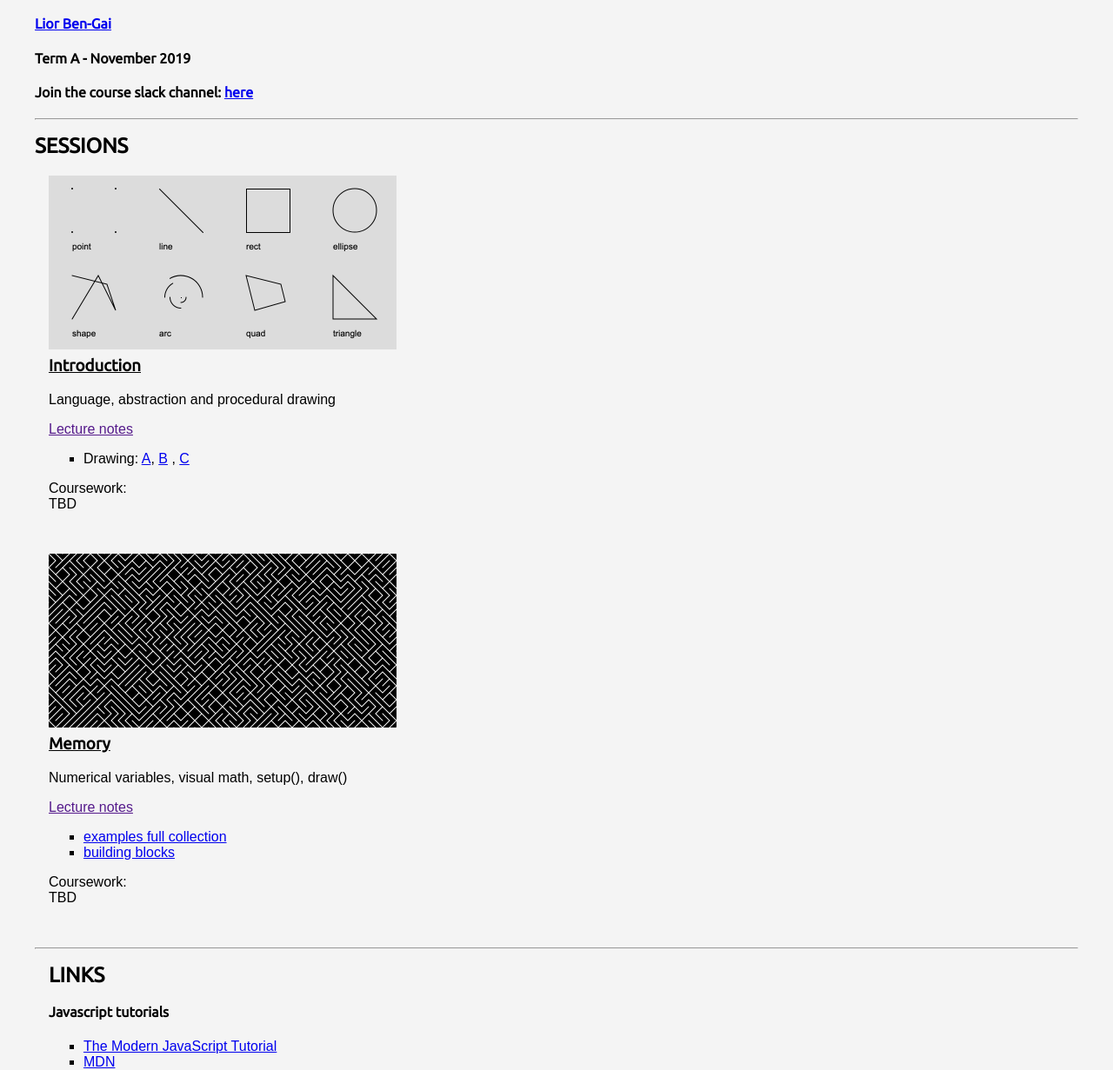
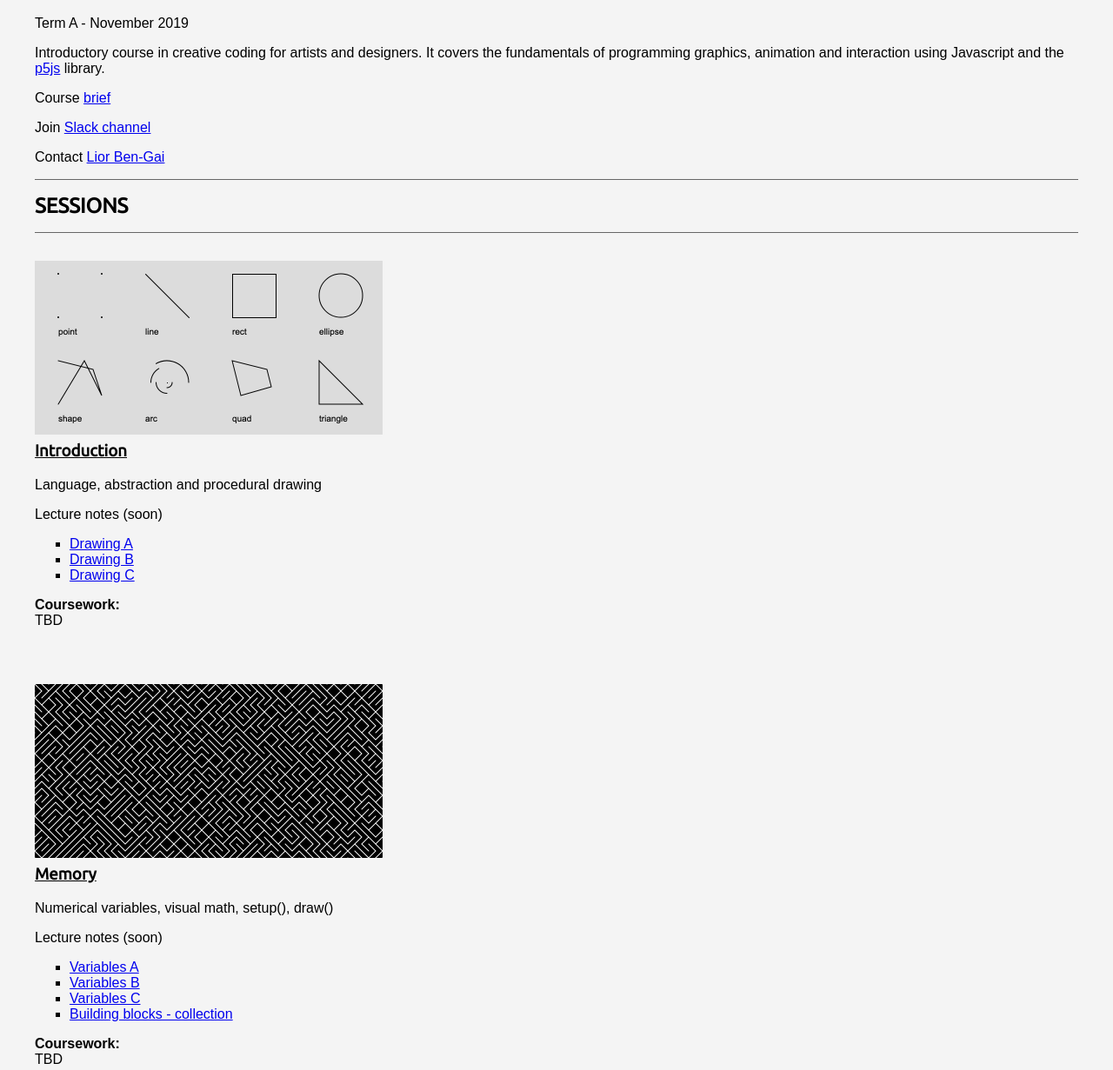
Before and after one commit to soogbet/ShenkarCC, a plain HTML site: page index.html in a window 1280 px wide. Shown: the part 96-1327 px from the top of the page at 87% size. Drawn offline with Linux system fonts and the light colour scheme.

Commit message:
content changes

```diff
--- a/index.html
+++ b/index.html
@@ -2,7 +2,8 @@
 <html lang="en" dir="ltr">
   <head>
     <meta charset="utf-8">
-    <title>Summer School 2019</title>
+    <title>ShenkarCC 2019</title>
+
     <link href="https://fonts.googleapis.com/css?family=Roboto+Mono|Ubuntu&display=swap" rel="stylesheet">
     <style media="screen">
 
@@ -20,15 +21,20 @@
         //font-family: 'Roboto Mono', monospace;
       }
 
+      h2 {
+        border-top: 1px solid #666;
+        border-bottom: 1px solid #666;
+        padding: 16px 0;
+      }
+
       .session{
-        margin: 16px;
-
-        padding-bottom: 16px;
+        margin: 32px 0 64px 0;
+        //padding-bottom: 16px;
         //border-top: 1px solid #999;
       }
 
       .links{
-        margin: 16px;
+        margin-bottom: 32px;
         padding-bottom: 16px;
       }
 
@@ -43,19 +49,21 @@
   </head>
   <body>
     <h1>Shenkar Creative Coding Index</h1>
-    <h4><a href="mailto:liorbengai@gmail.com">Lior Ben-Gai</a></h4>
+    <p>Term A - November 2019</p>
 
-    <h4>Term A - November 2019</h4>
+    <p>
+      Introductory course in creative coding for artists and designers. It covers the fundamentals of programming graphics, animation and interaction using Javascript and the <a href="p5js.org">p5js</a> library.
+    </p>
+    <p>Course <a href="shenkarCC_p5js_term_A.pdf">brief</a></p>
+    <p>
+      Join <a href="https://join.slack.com/t/shenkarcc/shared_invite/enQtNzk1NzMxOTU1NjUxLTU5MzRjOWRhZDU2NDExMWJjMTk1NmJlY2JmYzBjZjQxNThiYzY3YjNiZDVlMjAwZGJjN2Y5ZTNkNjk0NzMxNTU">Slack channel</a>
+    </p>
+    <p>Contact <a href="mailto:liorbengai@gmail.com">Lior Ben-Gai</a></p>
 
-    <h4>
-      Join the course slack channel: <a href="https://join.slack.com/t/shenkarcc/shared_invite/enQtNzk1NzMxOTU1NjUxLTU5MzRjOWRhZDU2NDExMWJjMTk1NmJlY2JmYzBjZjQxNThiYzY3YjNiZDVlMjAwZGJjN2Y5ZTNkNjk0NzMxNTU">here</a>
-    </h4>
-
-
-<hr>
 
     <div class="sessions">
       <h2>SESSIONS</h2>
+
 
       <div class="session">
         <img src="img/drawing-b.png" width="400px" alt="">
@@ -64,14 +72,16 @@
           Language, abstraction and procedural drawing
         </p>
 
-        <p><a href="" download>Lecture notes</a></p>
+        <p><a download>Lecture notes (soon)</a></p>
 
         <ul>
-          <li>Drawing: <a href="https://codepen.io/soogbet/pen/Zdwgme?editors=0010">A</a>, <a href="https://codepen.io/soogbet/pen/wLOvRE?editors=0010">B</a> , <a href="https://codepen.io/soogbet/pen/VJRwNz?editors=0010">C</a></li>
+          <li><a href="https://codepen.io/soogbet/pen/Zdwgme?editors=0010">Drawing A</a></li>
+          <li><a href="https://codepen.io/soogbet/pen/wLOvRE?editors=0010">Drawing B</a></li>
+          <li><a href="https://codepen.io/soogbet/pen/VJRwNz?editors=0010">Drawing C</a></li>
         </ul>
 
         <p>
-          Coursework: <br>
+          <b>Coursework:</b><br>
           TBD
         </p>
 
@@ -85,15 +95,17 @@
           Numerical variables, visual math, setup(), draw()
         </p>
 
-        <p><a href="" download>Lecture notes</a></p>
+        <p><a download>Lecture notes (soon)</a></p>
 
         <ul>
-          <li><a href="https://codepen.io/collection/nZJvJy/#">examples full collection</a> </li>
-          <li><a href="https://codepen.io/soogbet/pen/mNVoeJ?editors=0010">building blocks</a></li>
+          <li><a href="https://codepen.io/soogbet/pen/MMxawP?editors=0010">Variables A</a> </li>
+          <li><a href="https://codepen.io/soogbet/pen/GbepoW?editors=0010">Variables B</a> </li>
+          <li><a href="https://codepen.io/soogbet/pen/OKNxrJ?editors=0010">Variables C</a> </li>
+          <li><a href="https://codepen.io/collection/nZJvJy/#">Building blocks - collection</a></li>
         </ul>
 
         <p>
-          Coursework: <br>
+          <b>Coursework:</b><br>
           TBD
         </p>
 
@@ -173,7 +185,6 @@
 
     </div>
 
-<hr>
     <div class="links">
         <h2>LINKS</h2>
 
```
Also changed, not shown: 1 other file.
